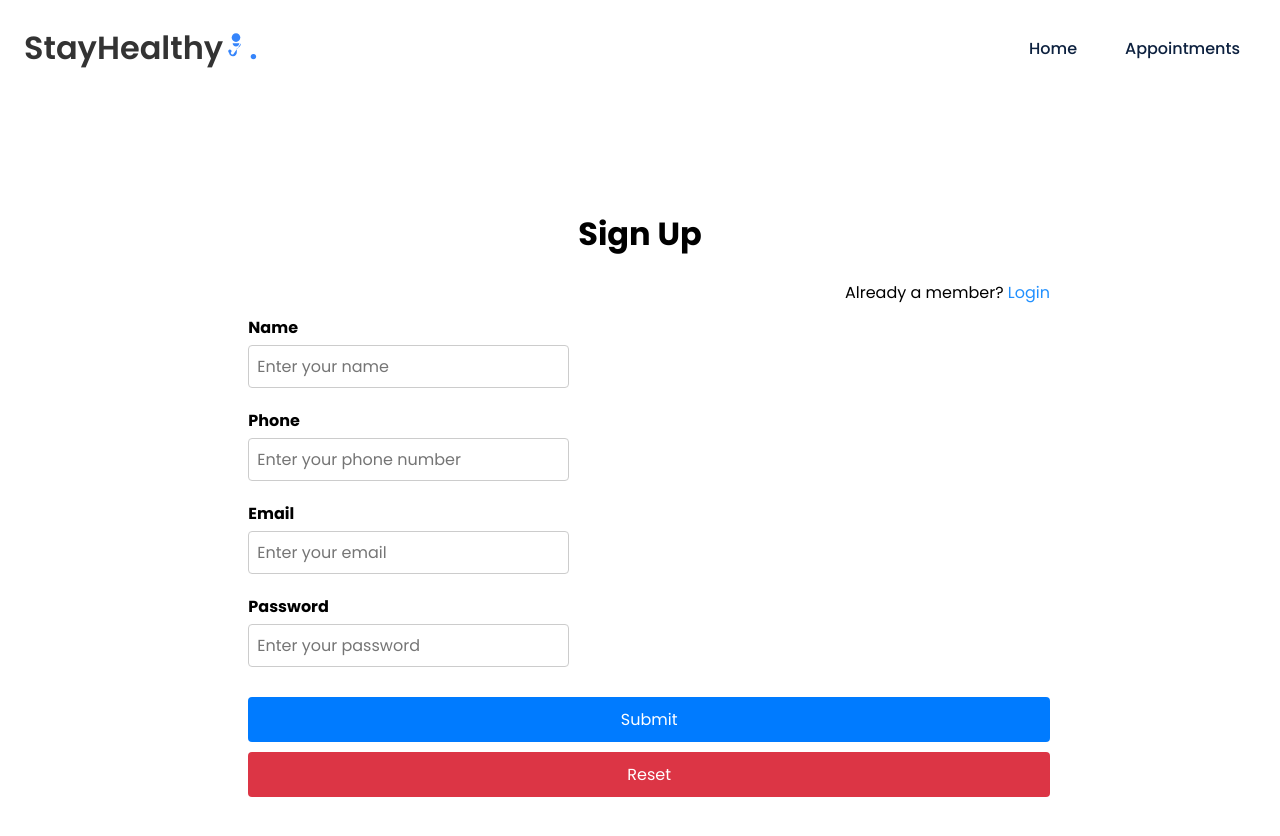
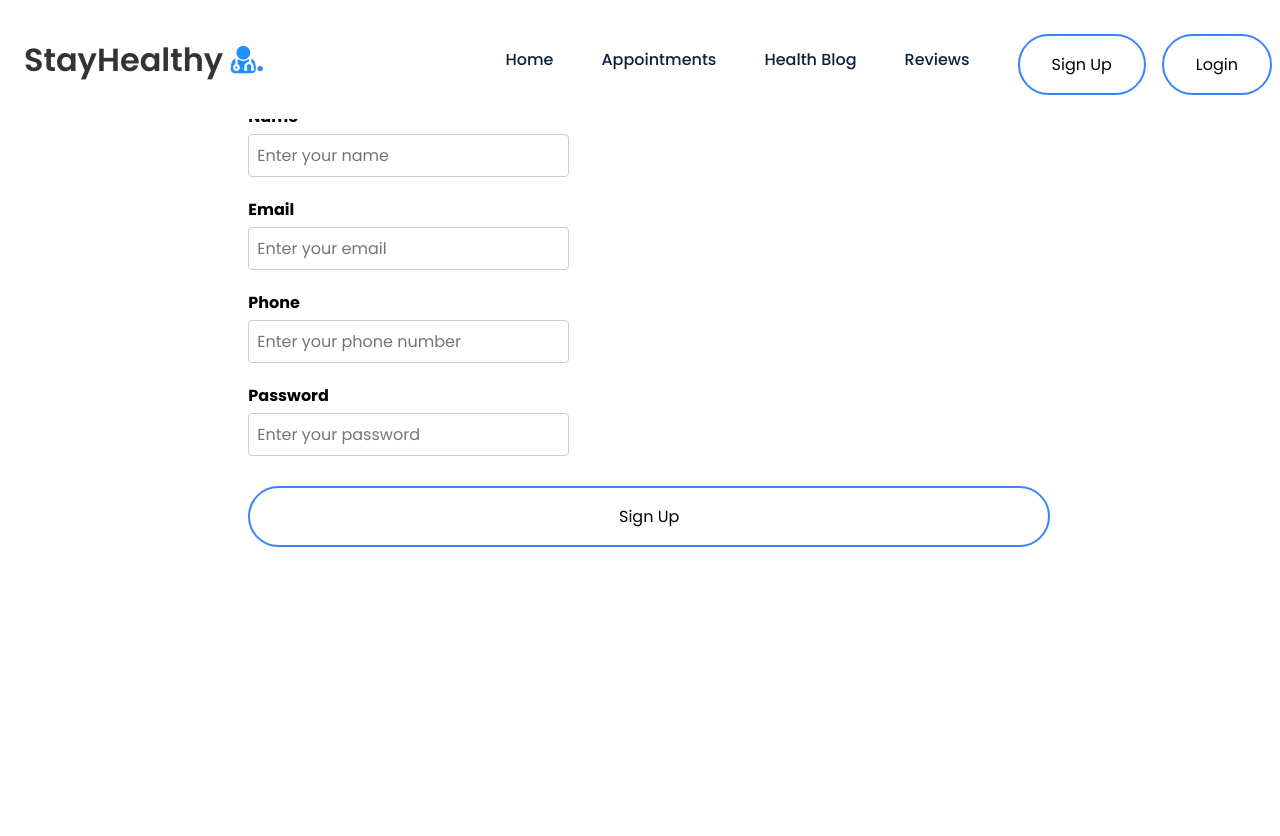
Before and after one commit to TshenoloKab/test_med_app, a React (Create React App) app: page /signup in a window 1280 px wide. Shown: the top 836 px of the page. After the commit the page ends 800 px from the top, so only its background shows below. Built offline with nearby package versions, Linux system fonts and the light colour scheme.

Commit message:
Implement signup backend connectivity and navbar auth display

```diff
--- a/src/Components/Navbar/Navbar.js
+++ b/src/Components/Navbar/Navbar.js
@@ -1,55 +1,81 @@
-// src/Components/Navbar/Navbar.js
-import React, { useState } from "react";
+import React, { useEffect, useState } from "react";
+import { Link } from "react-router-dom";
 import "./Navbar.css";
-import { Link } from "react-router-dom"; // Use Link if you add routes later
 
 const Navbar = () => {
-  // State to toggle mobile menu
-  const [menuActive, setMenuActive] = useState(false);
+    const [click, setClick] = useState(false);
+    const [isLoggedIn, setIsLoggedIn] = useState(false);
+    const [username, setUsername] = useState("");
 
-  const handleClick = () => {
-    setMenuActive(!menuActive);
+    const handleClick = () => setClick(!click);
+
+    const handleLogout = () => {
+        sessionStorage.removeItem("auth-token");
+        sessionStorage.removeItem("name");
+        sessionStorage.removeItem("email");
+        sessionStorage.removeItem("phone");
+        localStorage.removeItem("doctorData");
+
+        // Remove reviewFormData from local storage
+        for (let i = 0; i < localStorage.length; i++) {
+            const key = localStorage.key(i);
+            if (key.startsWith("reviewFormData_")) localStorage.removeItem(key);
+        }
+
+        setIsLoggedIn(false);
+        setUsername("");
+        window.location.reload();
     };
+
+    useEffect(() => {
+        const storedEmail = sessionStorage.getItem("email");
+        if (storedEmail) {
+            setIsLoggedIn(true);
+            const name = storedEmail.split("@")[0]; // Extract username from email
+            setUsername(name);
+        }
+    }, []);
 
     return (
         <nav>
-      {/* Logo Section */}
             <div className="nav__logo">
                 <Link to="/">
-          StayHealthy
-          <svg
-            xmlns="http://www.w3.org/2000/svg"
-            height="26"
-            width="26"
-            viewBox="0 0 1000 1000"
-            style={{ fill: "#3685fb" }}
-          >
-            <title>Doctor With Stethoscope SVG icon</title>
-            <g>
-              <g>
-                <path d="M499.8,10c91.7,0,166,74.3,166,166c0,91.7-74.3,166-166,166c-91.7,0-166-74.3-166-166C333.8,84.3,408.1,10,499.8,10z"></path>
-                <path d="M499.8,522.8c71.2,0,129.1-58.7,129.1-129.1H370.6C370.6,464.1,428.6,522.8,499.8,522.8z"></path>
-                <path d="M693.2,395c-0.7,94.9-70.3,173.7-160.8,188.9v155.9c0,80.3-60.7,150.8-140.8,155.3c-83,4.7-152.7-58.9-157.6-139.7c-22-12.8-35.6-38.5-30.3-66.7c4.7-25.1,25.5-45.6,50.8-49.9c39.7-6.7,74.1,23.7,74.1,62.1c0,23-12.3,43-30.7,54.1c4.7,45.4,45.1,80.4,92.6,76c44.6-4,77.2-44...."></path>
-              </g>
-            </g>
-          </svg>
+                    StayHealthy <i style={{color:'#2190FF'}} className="fa fa-user-md"></i>
                 </Link>
                 <span>.</span>
             </div>
 
-      {/* Hamburger Icon for Mobile */}
             <div className="nav__icon" onClick={handleClick}>
-        <i className={`fa ${menuActive ? "fa-times" : "fa-bars"}`}></i>
+                <i className={click ? "fa fa-times" : "fa fa-bars"}></i>
             </div>
 
-      {/* Navigation Links */}
-      <ul className={`nav__links ${menuActive ? "active" : ""}`}>
+            <ul className={click ? 'nav__links active' : 'nav__links'}>
+                <li className="link"><Link to="/">Home</Link></li>
+                <li className="link"><Link to="/search/doctors">Appointments</Link></li>
+                <li className="link"><Link to="/healthblog">Health Blog</Link></li>
+                <li className="link"><Link to="/reviews">Reviews</Link></li>
+
+                {isLoggedIn ? (
+                    <>
                         <li className="link">
-          <Link to="/">Home</Link>
+                            <span>Hello, {username}</span>
                         </li>
                         <li className="link">
-          <Link to="/">Appointments</Link> {/* Temporary link for now */}
+                            <button className="btn2" onClick={handleLogout}>
+                                Logout
+                            </button>
                         </li>
+                    </>
+                ) : (
+                    <>
+                        <li className="link">
+                            <Link to="/signup"><button className="btn1">Sign Up</button></Link>
+                        </li>
+                        <li className="link">
+                            <Link to="/login"><button className="btn1">Login</button></Link>
+                        </li>
+                    </>
+                )}
             </ul>
         </nav>
     );
--- a/src/Components/Sign_Up/Sign_Up.js
+++ b/src/Components/Sign_Up/Sign_Up.js
@@ -1,108 +1,110 @@
-// src/Components/Sign_Up/Sign_Up.js
-import React, { useState } from "react";
-import "./Sign_Up.css";
+import React, { useState } from 'react';
+import './Sign_Up.css';
+import { useNavigate } from 'react-router-dom';
+import { API_URL } from '../../config';
 
 const Sign_Up = () => {
-  const [formData, setFormData] = useState({
-    name: "",
-    phone: "",
-    email: "",
-    password: ""
+    const [name, setName] = useState('');
+    const [email, setEmail] = useState('');
+    const [phone, setPhone] = useState('');
+    const [password, setPassword] = useState('');
+    const [showerr, setShowerr] = useState('');
+    const navigate = useNavigate();
+
+    const register = async (e) => {
+        e.preventDefault();
+
+        try {
+            const response = await fetch(`${API_URL}/api/auth/register`, {
+                method: "POST",
+                headers: { "Content-Type": "application/json" },
+                body: JSON.stringify({ name, email, phone, password }),
             });
 
-  const [errors, setErrors] = useState({});
+            const json = await response.json();
 
-  const handleChange = (e) => {
-    setFormData({...formData, [e.target.name]: e.target.value});
-  };
+            if (json.authtoken) {
+                sessionStorage.setItem("auth-token", json.authtoken);
+                sessionStorage.setItem("name", name);
+                sessionStorage.setItem("email", email);
+                sessionStorage.setItem("phone", phone);
 
-  const validate = () => {
-    const newErrors = {};
-    if (!/^\d{10}$/.test(formData.phone)) {
-      newErrors.phone = "Phone number must be 10 digits";
+                navigate("/");
+                window.location.reload();
+            } else {
+                if (json.errors) {
+                    for (const error of json.errors) {
+                        setShowerr(error.msg);
                     }
-    if (!formData.name) newErrors.name = "Name is required";
-    if (!formData.email) newErrors.email = "Email is required";
-    if (!formData.password) newErrors.password = "Password is required";
-    return newErrors;
-  };
-
-  const handleSubmit = (e) => {
-    e.preventDefault();
-    const validationErrors = validate();
-    if (Object.keys(validationErrors).length === 0) {
-      alert("Sign Up Successful!");
-      console.log(formData);
-      setFormData({name: "", phone: "", email: "", password: ""});
-      setErrors({});
                 } else {
-      setErrors(validationErrors);
+                    setShowerr(json.error);
+                }
+            }
+        } catch (err) {
+            console.error("Registration error:", err);
+            setShowerr("Something went wrong. Please try again.");
         }
     };
 
     return (
-    <div className="container">
+        <div className="container" style={{ marginTop: '5%' }}>
             <div className="signup-grid">
-        <div className="signup-text">
-          <h1>Sign Up</h1>
-        </div>
-        <div className="signup-text1">
-          Already a member? <a href="/login" style={{color:"#2190FF"}}>Login</a>
-        </div>
                 <div className="signup-form">
-          <form onSubmit={handleSubmit}>
+                    <form method="POST" onSubmit={register}>
                         <div className="form-group">
-              <label>Name</label>
+                            <label htmlFor="name">Name</label>
                             <input
+                                value={name}
                                 type="text"
+                                onChange={(e) => setName(e.target.value)}
                                 name="name"
-                value={formData.name}
-                onChange={handleChange}
+                                id="name"
                                 className="form-control"
                                 placeholder="Enter your name"
                             />
-              {errors.name && <p style={{color:"red"}}>{errors.name}</p>}
                         </div>
+
                         <div className="form-group">
-              <label>Phone</label>
+                            <label htmlFor="email">Email</label>
                             <input
+                                value={email}
+                                type="email"
+                                onChange={(e) => setEmail(e.target.value)}
+                                name="email"
+                                id="email"
+                                className="form-control"
+                                placeholder="Enter your email"
+                            />
+                            {showerr && <div className="err" style={{ color: 'red' }}>{showerr}</div>}
+                        </div>
+
+                        <div className="form-group">
+                            <label htmlFor="phone">Phone</label>
+                            <input
+                                value={phone}
                                 type="tel"
+                                onChange={(e) => setPhone(e.target.value)}
                                 name="phone"
-                value={formData.phone}
-                onChange={handleChange}
+                                id="phone"
                                 className="form-control"
                                 placeholder="Enter your phone number"
                             />
-              {errors.phone && <p style={{color:"red"}}>{errors.phone}</p>}
                         </div>
+
                         <div className="form-group">
-              <label>Email</label>
+                            <label htmlFor="password">Password</label>
                             <input
-                type="email"
-                name="email"
-                value={formData.email}
-                onChange={handleChange}
-                className="form-control"
-                placeholder="Enter your email"
-              />
-              {errors.email && <p style={{color:"red"}}>{errors.email}</p>}
-            </div>
-            <div className="form-group">
-              <label>Password</label>
-              <input
+                                value={password}
                                 type="password"
+                                onChange={(e) => setPassword(e.target.value)}
                                 name="password"
-                value={formData.password}
-                onChange={handleChange}
+                                id="password"
                                 className="form-control"
                                 placeholder="Enter your password"
                             />
-              {errors.password && <p style={{color:"red"}}>{errors.password}</p>}
                         </div>
-            <div className="btn-group">
-              <button type="submit" className="btn btn-primary">Submit</button>
-              <button type="reset" className="btn btn-danger">Reset</button>
-            </div>
+
+                        <button type="submit" className="btn1">Sign Up</button>
                     </form>
                 </div>
             </div>
```
Lines whose indentation alone changed are shown as unchanged.
